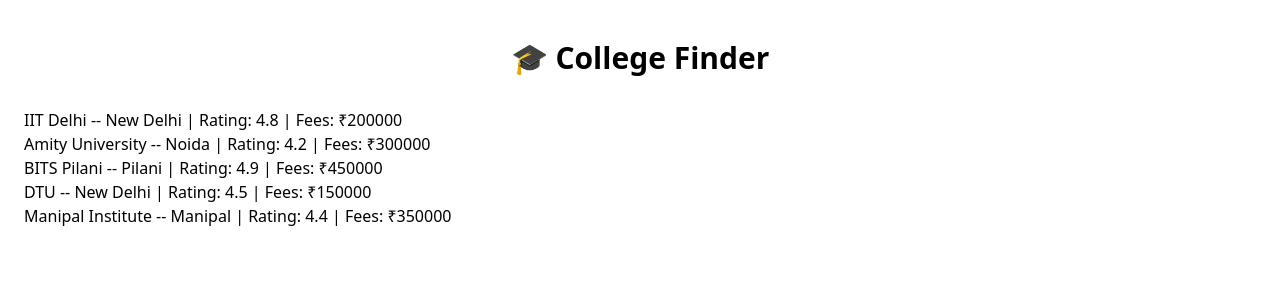
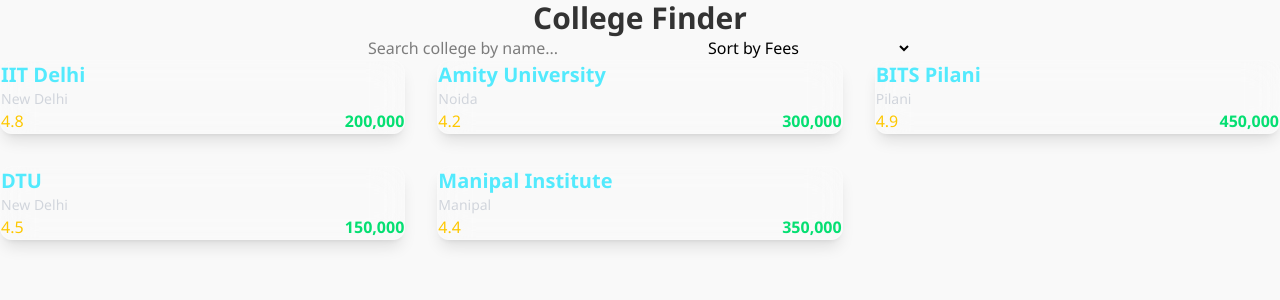
Before and after one commit to Sanjoli06/MatchToCollege, a React (Vite) app: page / in a window 1280 px wide. Shown: the top 300 px of the page. Built offline with nearby package versions, Linux system fonts and the light colour scheme.

Commit message:
[Add]: Adding sorting and searching functionality

```diff
--- a/index.html
+++ b/index.html
@@ -1,8 +1,15 @@
-<!doctype html>
+<!DOCTYPE html>
 <html lang="en">
   <head>
     <meta charset="UTF-8" />
     <link rel="icon" type="image/svg+xml" href="/vite.svg" />
+    <link
+      rel="stylesheet"
+      href="https://cdnjs.cloudflare.com/ajax/libs/font-awesome/6.5.2/css/all.min.css"
+      crossorigin="anonymous"
+      referrerpolicy="no-referrer"
+    />
+
     <meta name="viewport" content="width=device-width, initial-scale=1.0" />
     <title>matchtocollege</title>
     <script src="https://cdn.jsdelivr.net/npm/@tailwindcss/browser@4"></script>
--- a/src/App.jsx
+++ b/src/App.jsx
@@ -1,27 +1,67 @@
 import { useState } from "react";
+import CollegeCard from "./components/CollegeCard";
 import { colleges as collegeData } from "./data/colleges";
 
 function App() {
+  const [search, setSearch] = useState("");
+  const [sortOption, setSortOption] = useState("");
 
+  // Filter first
+  let filteredColleges = collegeData.filter(college =>
+    college.name.toLowerCase().includes(search.toLowerCase())
+  );
 
-  const filteredColleges = collegeData
-
+  // Sort only if option selected
+  if (sortOption === "asc") {
+    filteredColleges = [...filteredColleges].sort(
+      (a, b) => a.fees - b.fees
+    );
+  } else if (sortOption === "desc") {
+    filteredColleges = [...filteredColleges].sort(
+      (a, b) => b.fees - a.fees
+    );
+  }
 
   return (
     <div className="min-h-screen px-6 py-10">
 
       {/* Header */}
       <h1 className="text-3xl font-bold text-center mb-8">
-        🎓 College Finder
+         College Finder
       </h1>
 
-     <ul>
-      {filteredColleges.map(college => (
-        <li key={college.id}>
-         {college.name} -- {college.city} | Rating: {college.rating} | Fees: ₹{college.fees}
-        </li>
-      ))}
-     </ul>
+      {/* Controls */}
+      <div className="flex flex-col md:flex-row gap-4 justify-center mb-10">
+
+        {/* Search */}
+        <input
+          type="text"
+          placeholder="Search college by name..."
+          value={search}
+          onChange={(e) => setSearch(e.target.value)}
+          className="px-4 py-2 rounded-lg text-black w-full md:w-80 focus:outline-none"
+        />
+
+        {/* Sort Dropdown */}
+        <select
+          value={sortOption}
+          onChange={(e) => setSortOption(e.target.value)}
+          className="px-4 py-2 rounded-lg text-black w-full md:w-52 cursor-pointer focus:outline-none"
+        >
+          <option value="" disabled>
+            Sort by Fees
+          </option>
+          <option value="asc">Fees: Low → High</option>
+          <option value="desc">Fees: High → Low</option>
+        </select>
+      </div>
+
+      {/* College Grid */}
+      <div className="grid grid-cols-1 md:grid-cols-2 lg:grid-cols-3 gap-8">
+        {filteredColleges.map(college => (
+          <CollegeCard key={college.id} college={college} />
+        ))}
+      </div>
     </div>
   );
 }
--- /dev/null
+++ b/src/components/CollegeCard.jsx
@@ -0,0 +1,28 @@
+const CollegeCard = ({ college }) => {
+  return (
+    <div className="bg-white/10 backdrop-blur-lg rounded-xl p-6 shadow-lg
+                    hover:scale-105 transition-transform duration-300
+                    border border-white/20">
+
+      <h2 className="text-xl font-semibold text-cyan-300">
+        {college.name}
+      </h2>
+
+      <p className="text-sm text-gray-300 mt-1">
+         {college.city}
+      </p>
+
+      <div className="flex justify-between items-center mt-4">
+        <span className="text-yellow-400 font-medium">
+           {college.rating}
+        </span>
+
+        <span className="text-green-400 font-semibold">
+           {college.fees.toLocaleString()}
+        </span>
+      </div>
+    </div>
+  );
+};
+
+export default CollegeCard;
--- a/src/index.css
+++ b/src/index.css
@@ -0,0 +1,11 @@
+*{
+  margin: 0;
+  padding: 0;
+  box-sizing: border-box;
+}
+
+body {
+  font-family: 'Segoe UI', Tahoma, Geneva, Verdana, sans-serif;
+  background-color: #f9f9f9;
+  color: #333;
+}
```
